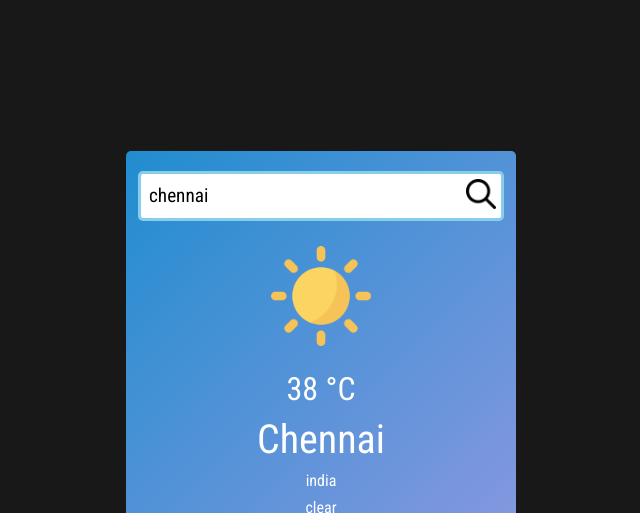
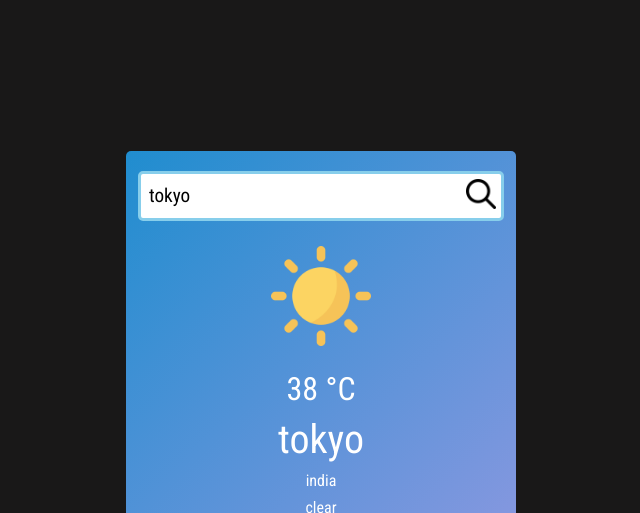
Before and after one commit to Sahibxaae/weather-app, a React (Create React App) app: page / in a window 1280 px wide. Shown: the top 513 px of the page, without its empty margins (319-959 px from the left). Built offline with nearby package versions, Linux system fonts and the light colour scheme; no server answers; a web font is replaced by a local one.

Commit message:
fixed icon display

```diff
--- a/src/App.js
+++ b/src/App.js
@@ -9,15 +9,15 @@ import rain from "./assets/rain.png";
 import snow from "./assets/snow.png";
 import wind from "./assets/wind (1).png";
 import humidity from "./assets/humidity.png";
-import { useState } from "react";
+import { useEffect, useState } from "react";
 
 function App() {
   let apiKey = process.env.REACT_APP_API_KEY; //Temporary key
-  const [text,setText] = useState("chennai");
+  const [text,setText] = useState("tokyo");
   const [icon, setIcon] = useState(clearIcon);
   const [temp, setTemp] = useState(38);
   const [condition, setCondition] = useState("clear");
-  const [city, setCity] = useState("Chennai");
+  const [city, setCity] = useState("tokyo");
   const [country, setCountry] = useState("india");
   const [long, setLong] = useState(0);
   const [lat, setLat] = useState(0);
@@ -45,6 +45,7 @@ function App() {
         "03d":cloudIcon,
         "03n":cloudIcon,
         "04d":cloudIcon,
+        "04n":cloudIcon,
         "09d":rain,
         "09n":rain,
         "10d":rain,
@@ -84,6 +85,9 @@ function App() {
       search();
     }
   }
+  useEffect(function() {
+    search();
+  },[]);
 
   return (
     <div className="container">
```
